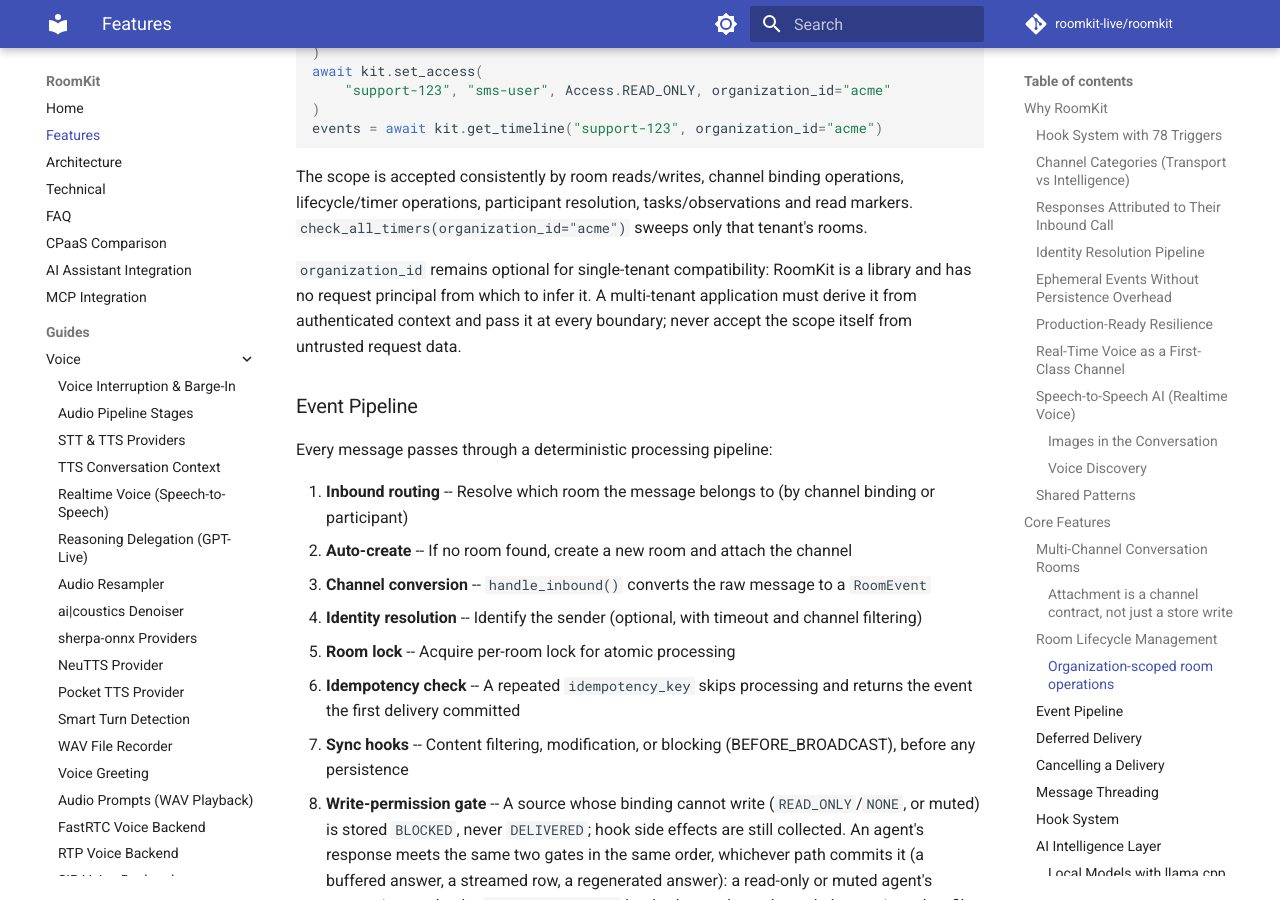
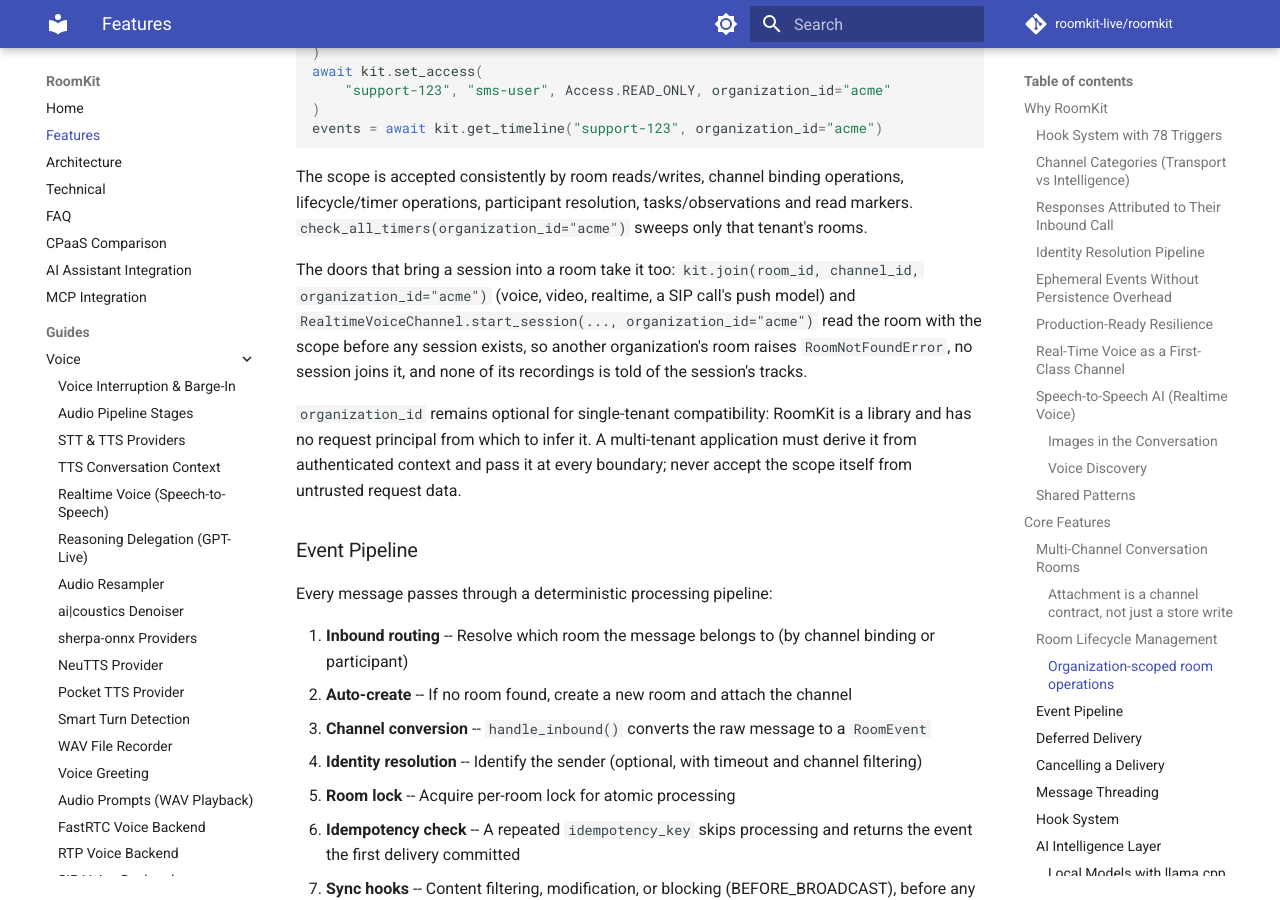
Before and after one commit to roomkit-live/roomkit-docs, an MkDocs documentation site: the page built from docs/features.md, in a window 1280 px wide and 900 px high, scrolled down 9902 px. Built offline with MkDocs 1.6.1 and Material for MkDocs 9.7.7, drawn with Linux system fonts in a browser that asks for light colours; comment, search, counter and statistics services are not loaded; some of the changed text lies outside the part shown.

Commit message:
docs(security): join() and a realtime session start read the room with the caller's organization, so another organization's room is not found and no session joins it (RMK-475)

```diff
--- a/docs/features.md
+++ b/docs/features.md
@@ -305,6 +305,13 @@ The scope is accepted consistently by room reads/writes, channel binding
 operations, lifecycle/timer operations, participant resolution,
 tasks/observations and read markers. `check_all_timers(organization_id="acme")`
 sweeps only that tenant's rooms.
+
+The doors that bring a session into a room take it too:
+`kit.join(room_id, channel_id, organization_id="acme")` (voice, video, realtime,
+a SIP call's push model) and `RealtimeVoiceChannel.start_session(...,
+organization_id="acme")` read the room with the scope before any session
+exists, so another organization's room raises `RoomNotFoundError`, no session
+joins it, and none of its recordings is told of the session's tracks.
 
 `organization_id` remains optional for single-tenant compatibility: RoomKit is
 a library and has no request principal from which to infer it. A multi-tenant
```
Also changed, not shown: docs/guides/sip-backend.md (+5 -0 lines).
